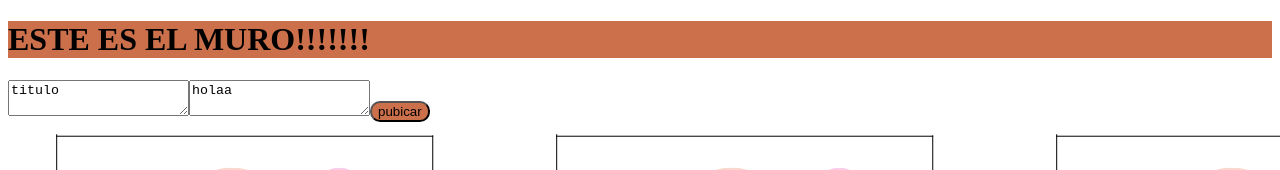
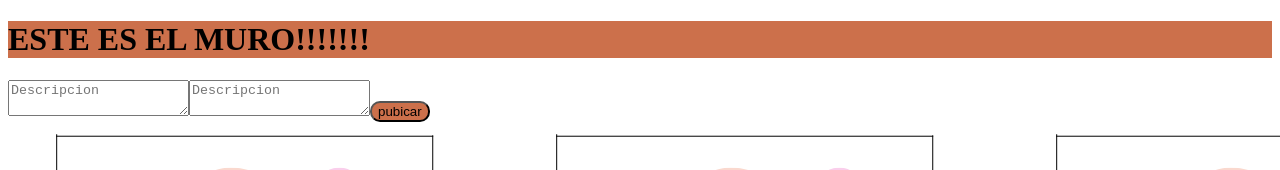
Before and after one commit to Laboratoria/BOG004-notes, a React (Create React App) app in the folder remember/: page /Wall in a window 1280 px wide. Shown: the top 170 px of the page. Built offline with nearby package versions, Linux system fonts and the light colour scheme; no server answers.

Commit message:
funcion para guardar notas

```diff
--- a/remember/src/components/Wall.js
+++ b/remember/src/components/Wall.js
@@ -1,18 +1,25 @@
 import React from 'react';
 import { saveNote } from '../firebase/firebase.js'
+import { useState } from 'react';
 
 
 //Escribir nota
 const Wall = ()=> {
+  const [title, setTitle] = useState("") //para el titulo
+  const [description, setDescription] = useState("") //Para la descripcion
 
+  //Guardar Nota
+  const saveNoteWall = () =>{
+   saveNote(title, description)
+  }
 
-    return(
-    <div className="wall">
-    <h1>ESTE ES EL MURO!!!!!!!</h1>
-    <textarea className='textnote' defaultValue="titulo"/>
-    <textarea className='textnote' defaultValue="holaa"/>
-    <button onClick={saveNote}id='publish' className='button'>pubicar</button>
-    </div>
+  return(
+     <div className="wall">
+      <h1>ESTE ES EL MURO!!!!!!!</h1>
+      <textarea className='textnote' value={title}  onChange={e => setTitle(e.target.value)} placeholder='Descripcion'/>
+      <textarea className='textnote' value={description}  onChange={e => setDescription(e.target.value)} placeholder='Descripcion'/>
+      <button onClick={saveNoteWall} id='publish' className='button'>pubicar</button>
+      </div>
     );
 };
 
--- a/remember/src/firebase/firebase.js
+++ b/remember/src/firebase/firebase.js
@@ -31,7 +31,7 @@ export const saveNote = async (title, description, userId) => {
     collection(db, 'notas'),{
       title: title ,
       description: description,
-      userId: userId
+     // userId: userId
     }
   );
   console.log(docRef)
```
